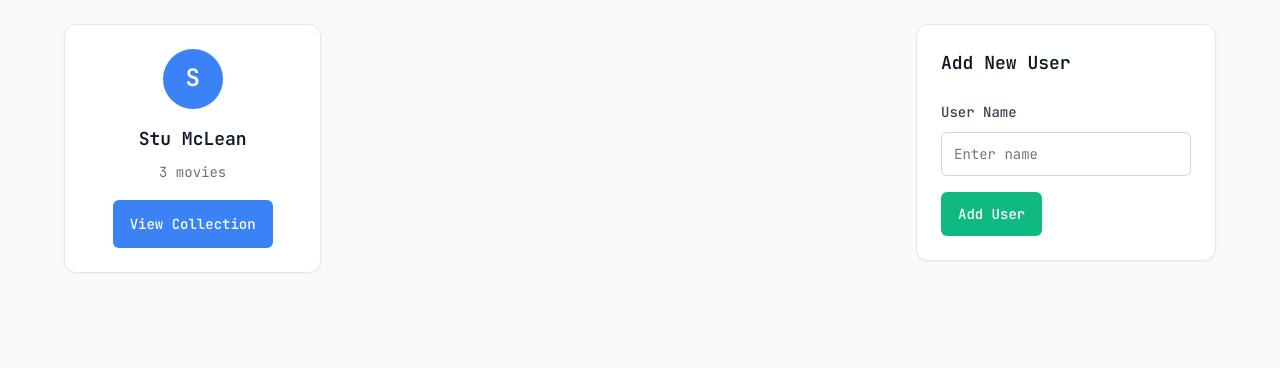
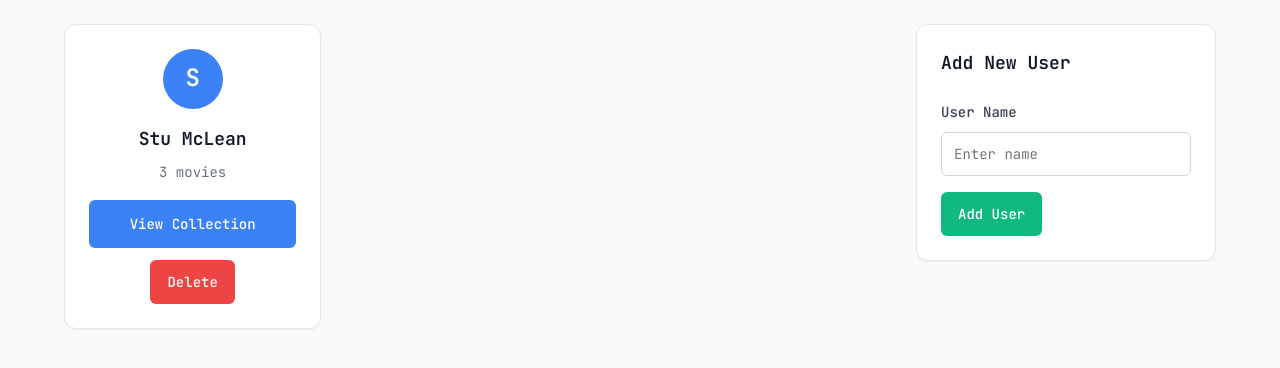
Before and after one commit to StuartMcleanOne/MoviWebApp, a Flask app: page / in a window 1280 px wide. Shown: the part 187-555 px from the top of the page. Run offline with Flask 2, Linux system fonts and the light colour scheme; data comes from the database, SQL or seed files in the repository; both versions use the stored data as it was after the commit.

Commit message:
Updated UX, created a delete user function/form/route. Adjusted CSS accordingly

```diff
--- a/app.py
+++ b/app.py
@@ -125,6 +125,21 @@ def delete_movie(user_id, movie_id):
     flash(message, 'success' if success else 'error')
     return redirect(url_for('get_movies', user_id=user_id))
 
+@app.route('/users/<int:user_id>/delete', methods=['POST'])
+def delete_user(user_id):
+    """
+    Deletes a user and their movie collection.
+
+    Args:
+        user_id(int) : The ID of the user.
+
+    """
+    if data_manager.delete_user(user_id):
+        flash("User deleted successfully.", 'success')
+    else:
+        flash("User not found.", 'error')
+    return redirect(url_for('index'))
+
 
 @app.errorhandler(404)
 def page_not_found(e):
--- a/data_manager.py
+++ b/data_manager.py
@@ -172,3 +172,14 @@ class DataManager:
         except Exception as e:
             db.session.rollback()
             return False, f"Error deleting movie: {str(e)}"
+
+    def delete_user(self, user_id):
+        """
+        Deletes a user and all of their associated movies.
+        """
+        user = User.query.get(user_id)
+        if user:
+            db.session.delete(user)
+            db.session.commit()
+            return True
+        return False
--- a/static/style.css
+++ b/static/style.css
@@ -218,6 +218,13 @@ body {
     color: var(--grey-500);
     font-size: 14px;
     margin-bottom: var(--space-4);
+}
+
+.user-actions {
+    display: flex;
+    flex-direction: column;
+    gap: var(--space-3);
+    margin-top: var(--space-4);
 }
 
 /* ===== MOVIE CARDS ===== */
--- a/templates/index.html
+++ b/templates/index.html
@@ -17,7 +17,12 @@
                             <div class="user-avatar">{{ user.name[0].upper() }}</div>
                             <h3>{{ user.name }}</h3>
                             <p class="user-stats">{{ user.movies|length }} movies</p>
-                            <a href="{{ url_for('get_movies', user_id=user.id) }}" class="btn btn-primary">View Collection</a>
+                            <div class="user-actions">
+                                <a href="{{ url_for('get_movies', user_id=user.id) }}" class="btn btn-primary">View Collection</a>
+                                <form action="{{ url_for('delete_user', user_id=user.id) }}" method="post" style="display:inline;">
+                                    <button type="submit" class="btn btn-danger">Delete</button>
+                                </form>
+                            </div>
                         </div>
                     {% endfor %}
                 </div>
```
Also changed, not shown: moviweb.db.
